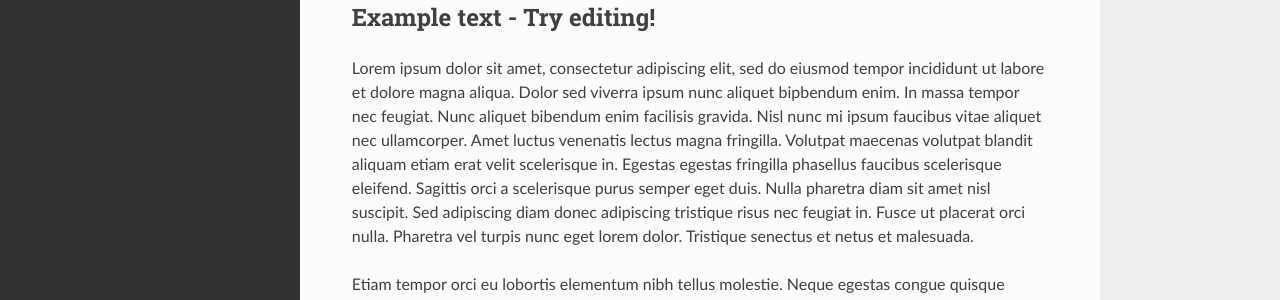
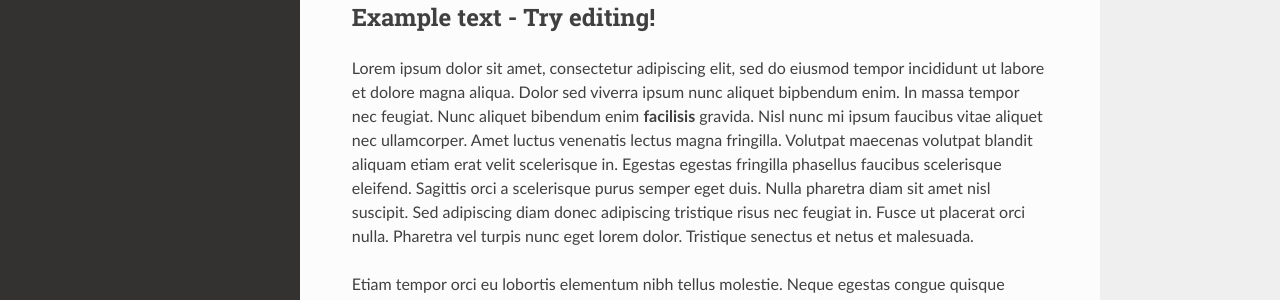
Before and after one commit to interdoc-edit-bot/editable-docs-demo, a Sphinx documentation site: the page built from docs/usage.rst, in a window 1280 px wide. Shown: the part 255-555 px from the top of the page. Built offline with Sphinx 7.4.7 and the Read the Docs theme 2.0.0, drawn with Linux system fonts in a browser that asks for light colours.

Commit message:
Interactive edit

```diff
--- a/docs/usage.rst
+++ b/docs/usage.rst
@@ -11,17 +11,19 @@ Usage
 Example text - Try editing!
 -----------------------------
 
-Lorem ipsum dolor sit amet, consectetur adipiscing elit, sed do eiusmod tempor
-incididunt ut labore et dolore magna aliqua. Dolor sed viverra ipsum nunc
-aliquet bipbendum enim. In massa tempor nec feugiat. Nunc aliquet bibendum enim
-facilisis gravida. Nisl nunc mi ipsum faucibus vitae aliquet nec ullamcorper.
-Amet luctus venenatis lectus magna fringilla. Volutpat maecenas volutpat
-blandit aliquam etiam erat velit scelerisque in. Egestas egestas fringilla
-phasellus faucibus scelerisque eleifend. Sagittis orci a scelerisque purus
-semper eget duis. Nulla pharetra diam sit amet nisl suscipit. Sed adipiscing
-diam donec adipiscing tristique risus nec feugiat in. Fusce ut placerat orci
-nulla. Pharetra vel turpis nunc eget lorem dolor. Tristique senectus et netus
+Lorem ipsum dolor sit amet, consectetur adipiscing elit, sed do eiusmod
+tempor incididunt ut labore et dolore magna aliqua. Dolor sed viverra
+ipsum nunc aliquet bipbendum enim. In massa tempor nec feugiat. Nunc
+aliquet bibendum enim **facilisis** gravida. Nisl nunc mi ipsum faucibus
+vitae aliquet nec ullamcorper. Amet luctus venenatis lectus magna
+fringilla. Volutpat maecenas volutpat blandit aliquam etiam erat velit
+scelerisque in. Egestas egestas fringilla phasellus faucibus scelerisque
+eleifend. Sagittis orci a scelerisque purus semper eget duis. Nulla
+pharetra diam sit amet nisl suscipit. Sed adipiscing diam donec
+adipiscing tristique risus nec feugiat in. Fusce ut placerat orci nulla.
+Pharetra vel turpis nunc eget lorem dolor. Tristique senectus et netus
 et malesuada.
+
 
 Etiam tempor orci eu lobortis elementum nibh tellus molestie. Neque egestas
 congue quisque egestas. Egestas integer eget aliquet nibh praesent tristique.
```
